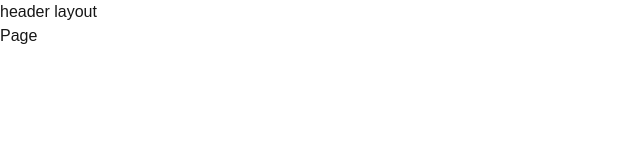
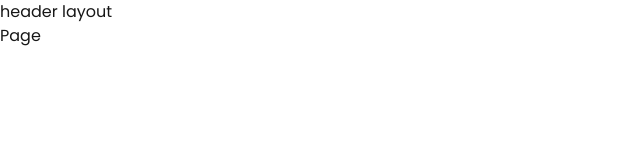
Before and after one commit to Nixwzy/b7store, a Next.js app: page / in a window 1280 px wide. Shown: the top 160 px of the page, without its empty margins (0-640 px from the left). Built offline with nearby package versions, Linux system fonts and the light colour scheme.

Commit message:
style(globals.css): update font family to Poppins and adjust imports

```diff
--- a/src/app/globals.css
+++ b/src/app/globals.css
@@ -1,4 +1,5 @@
-@import "tailwindcss";
+@import url('https://fonts.googleapis.com/css2?family=Poppins:ital,wght@0,400;0,500;0,700;1,400;1,500;1,700&display=swap');
+@import 'tailwindcss';
 
 :root {
   --background: #ffffff;
@@ -15,5 +16,5 @@
 body {
   background: var(--background);
   color: var(--foreground);
-  font-family: Arial, Helvetica, sans-serif;
+  font-family: 'Poppins', sans-serif;
 }
```
